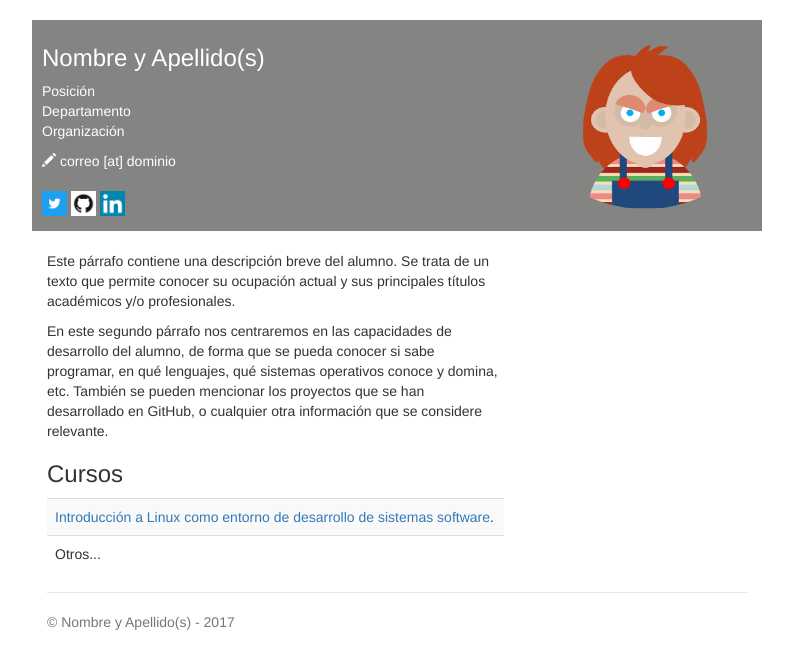
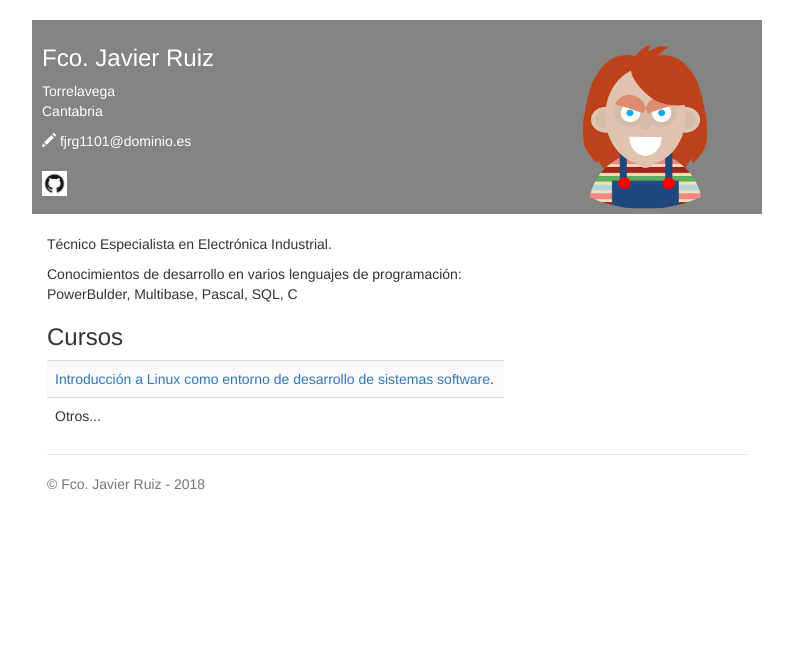
Before and after one commit to fjrg1101/fjrg1101.github.io, a plain HTML site: page index.html in a window 1280 px wide. Shown: the whole page, without its empty margins (243-1036 px from the left). Drawn offline with nearby package versions, Linux system fonts and the light colour scheme.

Commit message:
Modificación de algunos datos personales

```diff
--- a/index.html
+++ b/index.html
@@ -5,10 +5,10 @@
     <meta charset="utf-8">
     <meta name="description" content="Página de ejemplo del MOOC de LINUX - UPM.">
     <!--Sustituir por los datos del alumno-->
-    <meta name="author" content="Nombre y Apellido(s)">
+    <meta name="author" content="Fco. Javier Ruiz">
 
     <!--Sustituir por los datos del alumno-->
-    <title>Nombre y Apellido(s)</title>
+    <title>Fco. Javier Ruiz</title>
 
     <link href="css/bootstrap.min.css" rel="stylesheet">
     <link href="css/style.css" rel="stylesheet">
@@ -17,33 +17,30 @@
   <body>
     <div class="container header-bar">
       <!--Sustituir por los datos del alumno-->
-      <h3>Nombre y Apellido(s) <span><img style="width: 214px; height: 164px;" class='img-circle' alt="Nombre y Apellido(s)" src="img/foto.png" align="right"></span></h3>
+      <h3>Fco. Javier Ruiz<span><img style="width: 214px; height: 164px;" class='img-circle' alt="Nombre y Apellido(s)" src="img/foto.png" align="right"></span></h3>
       <p>
         <!--Sustituir por los datos del alumno-->
-        Posición<br>
-        Departamento<br>
-        Organización
+        Torrelavega<br>
+        Cantabria<br>
+
       </p>
       <address>
         <!--Sustituir por los datos del alumno-->
-        <span class='glyphicon glyphicon-pencil'></span> correo [at] dominio <br>
+        <span class='glyphicon glyphicon-pencil'></span> fjrg1101@dominio.es <br>
       </address>
 
       <!--Sustituir por los datos del alumno-->
-      <p><a href="http://twitter.com/usuario" target="blank"><img src="img/twitter-icon.jpg" width=25></a>
-      <!--Sustituir por los datos del alumno-->
-      <a href="http://github.com/usuario" target="blank"><img src="img/github-icon.png" width=25></a>
-      <!--Sustituir por los datos del alumno-->
-      <a href="https://es.linkedin.com/in/usuario" target="blank"><img src="img/linkedin-icon.png" width=25></a>
+      <p><a href="http://github.com/fjrg1101" target="blank"><img src="img/github-icon.png" width=25></a>
     </div>
 
     <div class="container">
       <div class='row'>
         <div class='col-sm-8'>
           <br>
-          <p>Este párrafo contiene una descripción breve del alumno. Se trata de un texto que permite conocer su ocupación actual y sus principales títulos académicos y/o profesionales.  </p>
+          <p>Técnico Especialista en Electrónica Industrial.  </p>
 
-          <p>En este segundo párrafo nos centraremos en las capacidades de desarrollo del alumno, de forma que se pueda conocer si sabe programar, en qué lenguajes, qué sistemas operativos conoce y domina, etc. También se pueden mencionar los proyectos que se han desarrollado en GitHub, o cualquier otra información que se considere relevante.</p>
+          <p>Conocimientos de desarrollo en varios lenguajes de programación:
+          PowerBulder, Multibase, Pascal, SQL, C</p>
 
           <h3>Cursos</h3>
           <table class='table table-striped'>
@@ -55,7 +52,7 @@
 
       <footer class="footer">
         <!--Sustituir por los datos del alumno-->
-        <p>&copy; Nombre y Apellido(s) - 2017</p>
+        <p>&copy; Fco. Javier Ruiz - 2018</p>
       </footer>
 
     </div>
```
